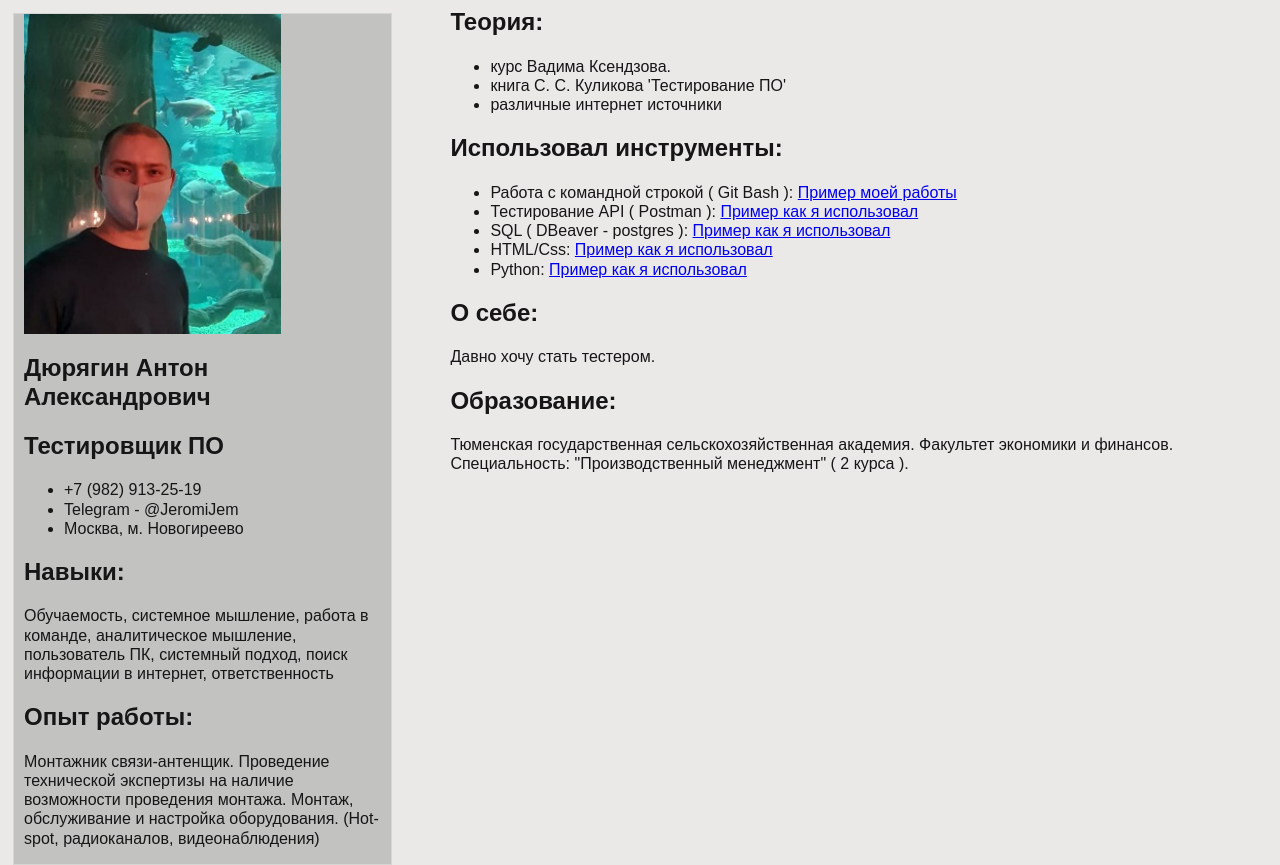
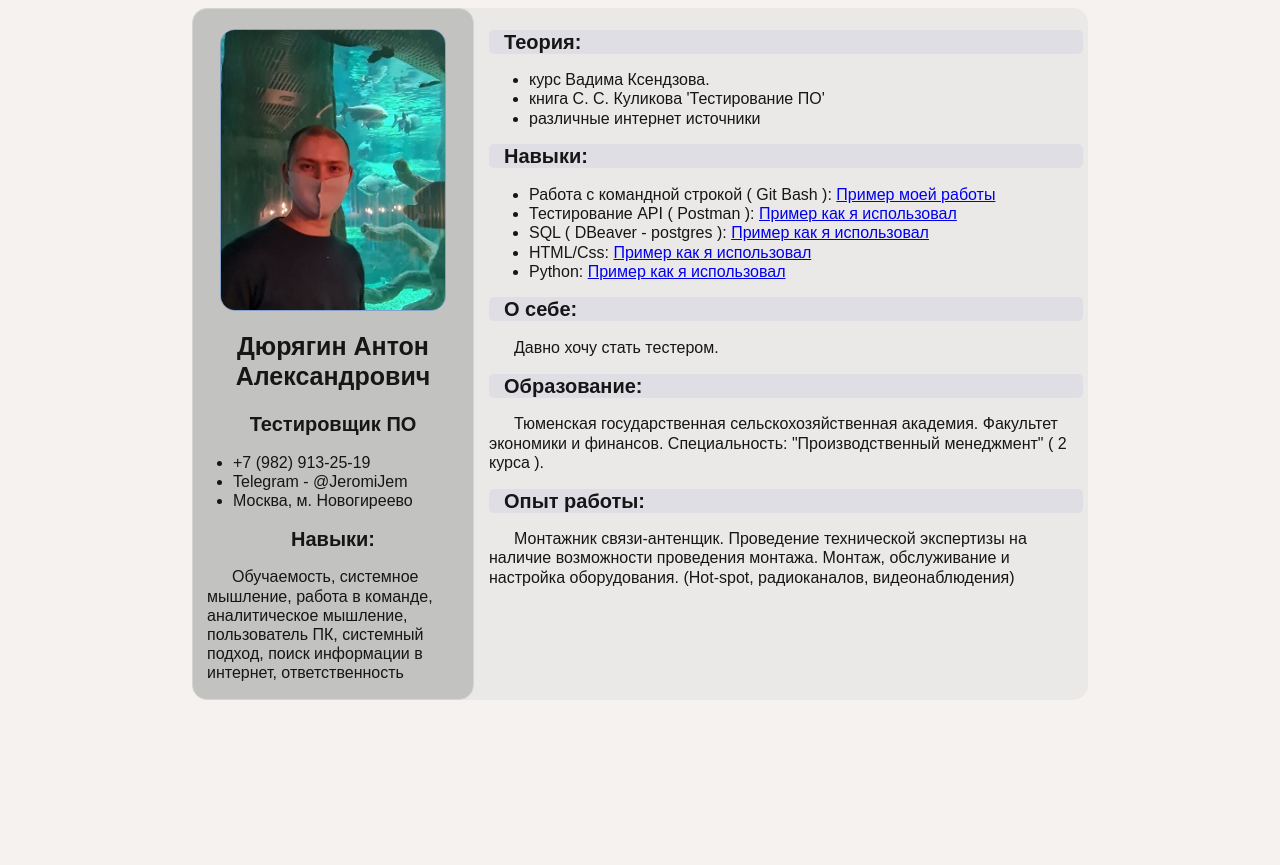
Before and after one commit to JeromiJem/resume, a plain HTML site: page index.html in a window 1280 px wide. After the commit the page ends 800 px from the top, so only its background shows below. Drawn offline with Linux system fonts and the light colour scheme.

Commit message:
Add files via upload

```diff
--- a/assets/css/style.css
+++ b/assets/css/style.css
@@ -1,58 +1,111 @@
 
 
-/* body, div, h1, h2, h3, h4, p, ul {
-	margin: 0;
-} */
+/* body, div, h1, h2, h3, h4, p, ul { */
+	/* margin: 0; */
+/* }  */
 body {
+	margin-right: 15%;
+	margin-left: 15%;
     font-family: Arial, Helvetica, sans-serif;
-    background: #ebe8e8;
+    background: #f5f2f0;
 	/* font-size: 17px; */
 	line-height: 1.2;
 	color: #161616;
 }
 
-.section h1 {
-	font-size: 30px;
+
+.columns {
+	background: #ebe8e8;
+	border-radius: 15px;
 }
 
-.section h2 {
+h1 {
+	text-align: center;
+	font-size: 25px;
+}
+
+.sidebar h2 {
+	text-align: center;
 	font-size: 20px;
 }
+
+
+
+
+
+.sidebar p {
+	margin-left:5%;
+	text-indent: 25px;
+
+}
+
+
+.main_content h2 {
+	font-size: 20px;
+	margin-left: 15px;
+	padding-box: padding-box;
+
+}
+
+
+/* .main_content h3 { */
+	/* margin-left:5%; */
+	/* margin-bottom: 1px; */
+	/* text-indent: 16px; */
+	/* font-weight: normal; */
+
+	/* line-height: 0px; */
+/* } */
+
+
+.main_content p {
+	text-indent: 25px;
+}
+
+
 .columns {
-	/* display: grid;
+	display: grid;
 	grid-template-columns: 1fr 3fr;
-	column-gap: 10px; */
+	column-gap: 10px;
 
 
 }
 
 
 .imgstyle {
-
-	width: 70%;
+	display: block;
+	margin-left: auto;
+	margin-right: auto;
+	margin-top: 20px;
+	width: 80%;
 	height: auto;
+	border:1px solid #85A0C9;
+	border-radius: 15px;
 }
 
 .sidebar {
+	min-width: 280px;
 	position: relative;
     float: left;
-	width: 29%;
-    margin-left: 5px;
-    margin-top: 5px;
+	/* width: 29%; */
 	background: #c2c2c1;
 	border: 1px solid #d4d6d3;
+	border-radius: 15px;
 
-	padding-left: 10px;
 }
 
 .main_content {
 
 
-	margin-left: 35%;
+	padding-left: 5px;
 	margin-top: 5px;
 	margin-right: 5px;
 }
 
+.box {
+	background-color: dfdee5;
+	border-radius: 5px;
+}
 
 /* .about_me {
 	max-width: 70rem;
--- a/index.html
+++ b/index.html
@@ -24,12 +24,8 @@
 			</section>
 			<section>
 				<h2>Навыки:</h2>
-					<p>Обучаемость, системное мышление, работа в команде, аналитическое мышление, пользователь ПК, системный подход, поиск информации в интернет, ответственность</p>
-			</section>
-			<section>
-				<h2>Опыт работы:</h2>
-						<p>Монтажник связи-антенщик.
-Проведение технической экспертизы на наличие возможности проведения монтажа. Монтаж, обслуживание и настройка оборудования. (Hot-spot, радиоканалов, видеонаблюдения)</p>
+					<p>Обучаемость, системное мышление, работа в команде, аналитическое мышление, пользователь ПК,
+					системный подход, поиск информации в интернет, ответственность</p>
 			</section>
 		</div>
 
@@ -38,7 +34,9 @@
 		<div class="main_content item">
 			<div class="about_me">
 				<section>
-					<h2>Теория:</h2>
+					<div class="box">
+						<h2>Теория:</h2>
+					</div>
 						<ul>
 							<li>курс Вадима Ксендзова.</li>
 							<li>книга C. C. Куликова 'Тестирование ПО'</li>
@@ -46,7 +44,9 @@
 						<ul>
 				</section>
 				<dsection>
-					<h2>Использовал инструменты:</h2>
+					<div class="box">
+						<h2>Навыки:</h2>
+					</div>
 						<ul>
 							<li>Работа с командной строкой ( Git Bash ):
 							<a href="https://github.com/JeromiJem/Jast/blob/main/3dz_git.txt">Пример моей работы<a/>
@@ -66,15 +66,25 @@
 						</ul>
 				</section>
 				<section>
-					<h2>О себе:</h2>
+					<div class="box">
+						<h2>О себе:</h2>
+					</div>
 						<p>Давно хочу стать тестером.</p>
 				</section>
 				<section>
-					<h2>Образование:</h2>
-						<p>
-Тюменская государственная сельскохозяйственная академия.
-Факультет экономики и финансов.
-Специальность: "Производственный менеджмент" ( 2 курса ).</p>
+					<div class="box">
+						<h2>Образование:</h2>
+					</div>
+						<p>Тюменская государственная сельскохозяйственная академия.
+						Факультет экономики и финансов.
+						Специальность: "Производственный менеджмент" ( 2 курса ).</p>
+				</section>
+				<section>
+					<div class="box">
+						<h2>Опыт работы:</h2>
+					</div>
+							<p>Монтажник связи-антенщик. Проведение технической экспертизы на наличие возможности проведения монтажа.
+							Монтаж, обслуживание и настройка оборудования. (Hot-spot, радиоканалов, видеонаблюдения)</p>
 				</section>
 			</div>
 		</div>
```
